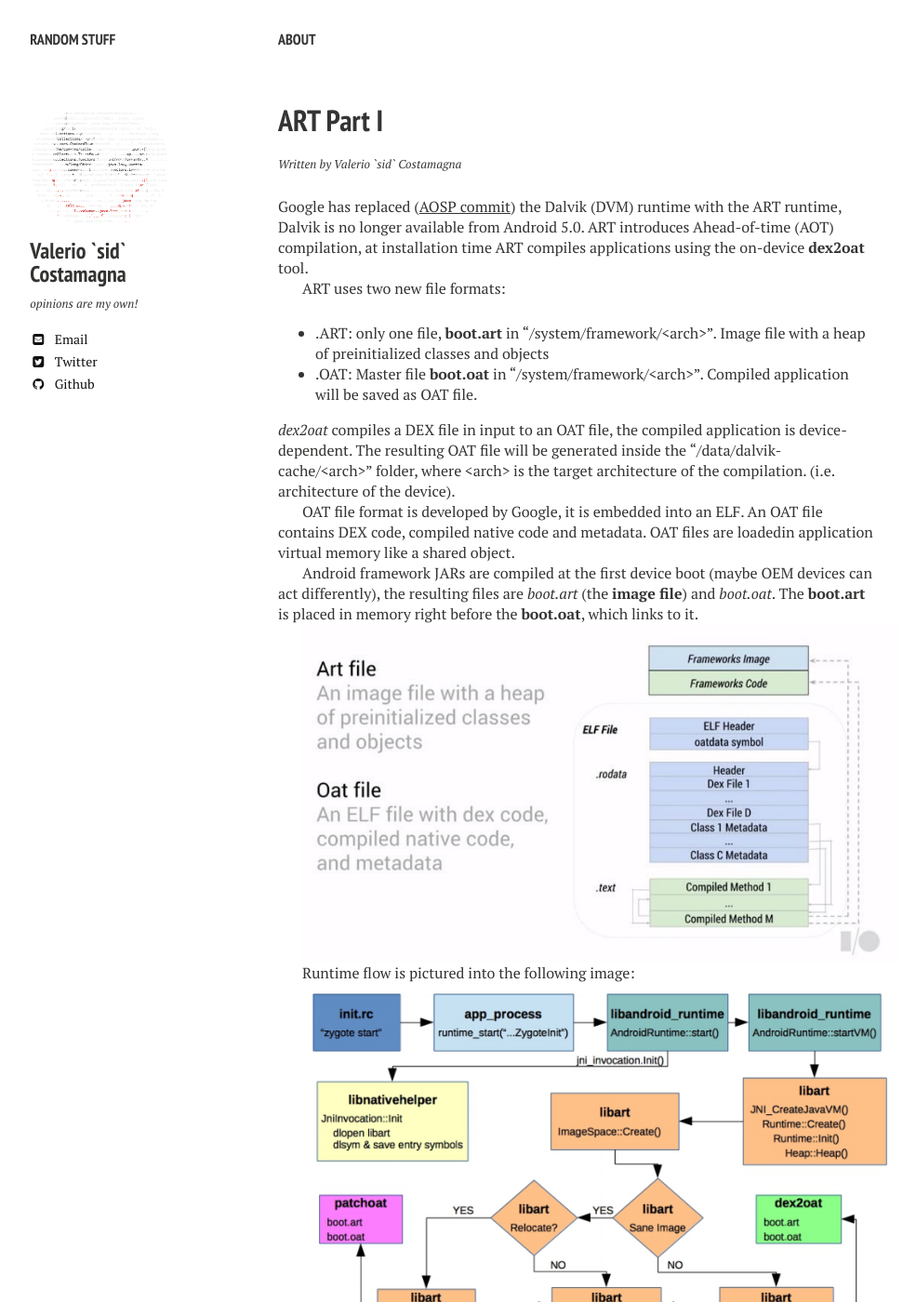
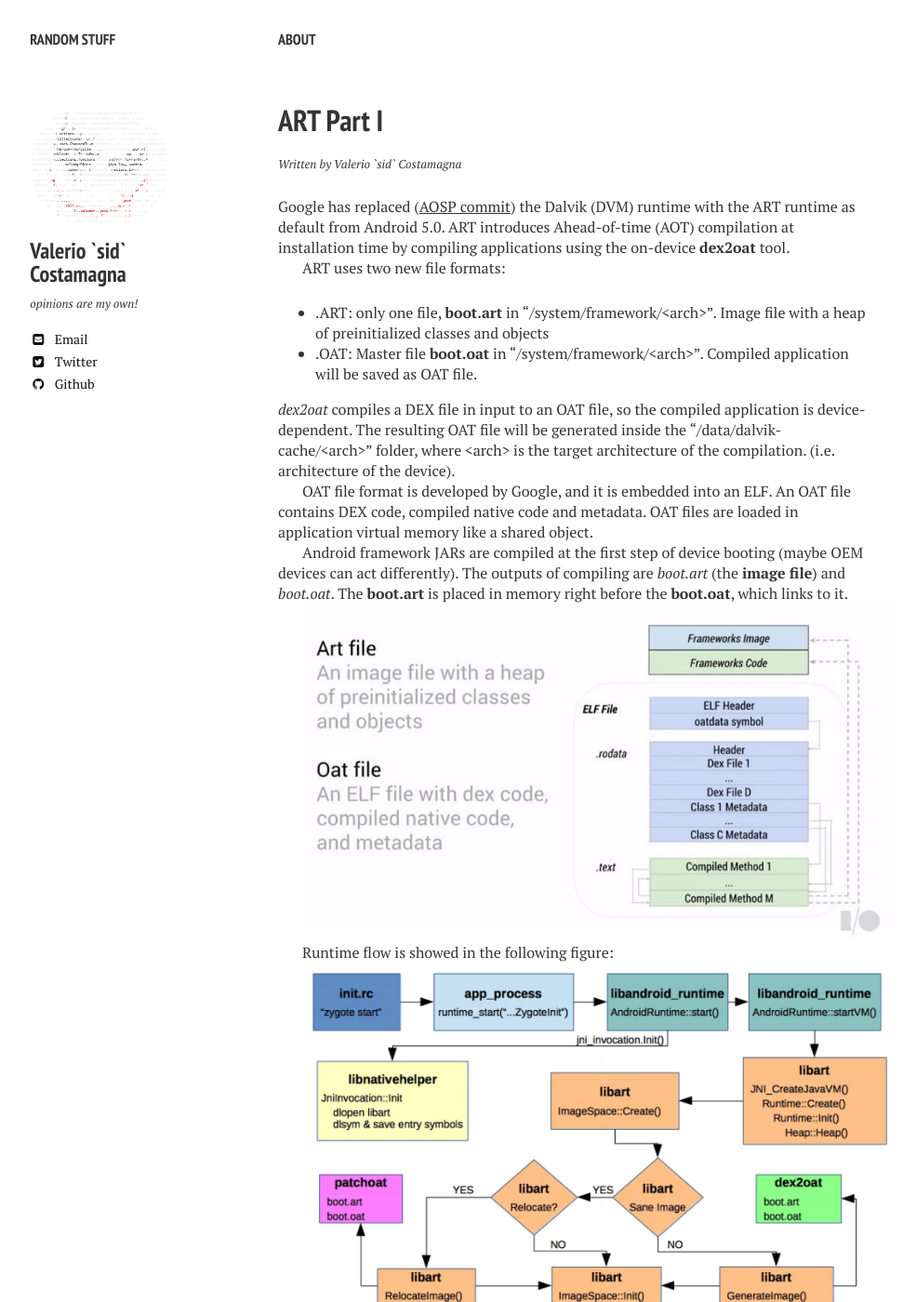
Before and after one commit to vaioco/vaioco.github.io, a Jekyll site: the page built from _posts/ART/2016-01-24-art-part-i.markdown, in a window 1280 px wide and 1400 px high. Shown: the whole window at 93% size, without its empty margins (21-1006 px from the left). Built offline with Jekyll 4.4.1, drawn with Linux system fonts in a browser that asks for light colours; nearby versions of some CDN libraries; some web fonts are replaced; some of the changed text lies outside the part shown.

Commit message:
update syntax

```diff
--- a/_posts/ART/2016-01-24-art-part-i.markdown
+++ b/_posts/ART/2016-01-24-art-part-i.markdown
@@ -11,24 +11,24 @@ image:
 date: 2016-01-24T02:44:52+01:00
 ---
 
-Google has replaced ([AOSP commit](https://android-review.googlesource.com/#/c/98553/)) the Dalvik (DVM) runtime  with the ART runtime, Dalvik is no longer available from Android 5.0.
-ART introduces Ahead-of-time (AOT) compilation, at installation time ART compiles applications using the on-device **dex2oat** tool.
+Google has replaced ([AOSP commit](https://android-review.googlesource.com/#/c/98553/)) the Dalvik (DVM) runtime with the ART runtime as default from Android 5.0.
+ART introduces Ahead-of-time (AOT) compilation at installation time by compiling applications using the on-device **dex2oat** tool.
 
 ART uses two new file formats:
 
 + .ART: only one file, **boot.art** in "/system/framework/\<arch>". Image file with a heap of preinitialized classes and objects
 + .OAT: Master file **boot.oat** in "/system/framework/\<arch>". Compiled application will be saved as OAT file.
 
-_dex2oat_ compiles a DEX file in input to an OAT file, the compiled application is device-dependent. The resulting OAT file will be generated inside the "/data/dalvik-cache/\<arch>" folder, where \<arch> is the target architecture of the compilation. (i.e. architecture of the device).
+_dex2oat_ compiles a DEX file in input to an OAT file, so the compiled application is device-dependent. The resulting OAT file will be generated inside the "/data/dalvik-cache/\<arch>" folder, where \<arch> is the target architecture of the compilation. (i.e. architecture of the device).
 
-OAT file format is developed by Google, it is embedded into an ELF. An OAT file contains DEX code, compiled native code and metadata. OAT files are loadedin application virtual memory like a shared object.
+OAT file format is developed by Google, and it is embedded into an ELF. An OAT file contains DEX code, compiled native code and metadata. OAT files are loaded in application virtual memory like a shared object.
 
-Android framework JARs are compiled at the first device boot (maybe OEM devices can act differently), the resulting files are _boot.art_ (the **image file**) and _boot.oat_.
+Android framework JARs are compiled at the first step of device booting (maybe OEM devices can act differently). The outputs of compiling are _boot.art_ (the **image file**) and _boot.oat_.
 The **boot.art** is placed in memory right before the **boot.oat**, which links to it.
 
 ![My helpful screenshot]({{ site.url }}/assets/imgs/file_formats.png)
 
-Runtime flow is pictured into the following image:
+Runtime flow is showed in the following figure:
 
 ![asd]({{ site.url }}/assets/imgs/runtime_flow.png)
 
@@ -36,9 +36,9 @@ This journey into ART runtime is focused on discover how Java virtual methods ar
 
 ## ART Data Struct
 
-The ART runtime is written in C++, so things are implemented by C++ class, we are going to exploits ART's data structures for hooking Java virtual methods by vtable tampering.
+The ART runtime is written in C++, and we are going to exploits ART's data structures for hooking Java virtual methods by vtable tampering.
 
-For our scope the useful ART Data Structures (ADS) are:
+For our scope, some useful ART Data Structures (ADS) are:
 
 1. **Class** ([androidxref](http://androidxref.com/6.0.1_r10/xref/art/runtime/mirror/class.h))
 2. **ArtMethod** ([androidxref](http://androidxref.com/6.0.1_r10/xref/art/runtime/art_method.h))
@@ -76,9 +76,9 @@ Before starting the real fun, let me introduce my debugging envinronment.
 
 ### Debugging tips ###
 
-I suggest to you to use Ubuntu for building from AOSP ( or debian is likely as well). I used a Nexus6 with AOSP,my running version at the writing time is XXX
+I suggest to you to use Ubuntu for building from AOSP ( or debian is likely as well). I used a Nexus6 with AOSP,my running version at the writing time is 5.1.1.
 
-I'm going to use GDB as debugger, radare is a very good alternative, with AOSP symbols. Create a directory with links to AOSP symbols, like the following:
+I'm going to use GDB as debugger, and radare is a very good alternative, with AOSP symbols. Create a directory with links to AOSP symbols, like the following:
 
 {% highlight bash linenos %}
 lrwxrwxrwx 1 root root   72 gen 23 15:46 app_process32 -> symbols/system/bin/app_process32
@@ -100,7 +100,7 @@ target remote :1337
 set solib-search-path .
 {% endhighlight %}
 
-Port 1337 will be used for connecting to the debugger instance running on the device, we have to forward this port using adb utility. run the following command:
+Port 1337 will be used for connecting to the debugger instance running on the device. We have to forward this port by using adb with running the following command:
 
 {% highlight bash linenos %}
 adb forward tcp:1337 tcp:1337
--- a/_posts/ART/2016-01-25-art-part-ii-hooking.markdown
+++ b/_posts/ART/2016-01-25-art-part-ii-hooking.markdown
@@ -30,12 +30,12 @@ To achieve point 1 we use the _DexClassLoader_ API, the "patch" method **B** is
 
 Once we have got the information scanning the memory, we can achieve point 3 using just simple memory operations by native code.
 
-Using the **A** memory reference returned by _GetMethodID_ we can parse the _ArtMethod_ structure and access to its following elements:
+Using the **A** memory reference returned by _GetMethodID_ , we can parse the _ArtMethod_ structure and access to its following elements:
 
 1. **declaring_class_**
 2. **method_index_**
 
-The former is a reference to **Z** (a **Class** object), that is the class which contains the method **A**. The latter is the **A**'s index value inside **Z** vtable.
+The former is a reference to **Z** (a **Class** object). This class contains the method **A**. The latter is the **A**'s index value inside **Z** vtable.
 
 Following the _declaring\_class\__ pointer, we can parse the **Class** object from memory to access its following elements:
 
--- a/_posts/ART/2016-01-25-art-part-iii-arthook-framework.markdown
+++ b/_posts/ART/2016-01-25-art-part-iii-arthook-framework.markdown
@@ -64,12 +64,12 @@ Let's start explaining the Java API bridge.
 public static native Object callOriginalMethod(String key, Object thiz, Object[] args);
 {% endhighlight %}
 
-First argument is the 'unique key' used to identify original method from dictionary data structure, the second one is the _this_ object and the last one is the arguments array.
+First argument is the 'unique key' used to identify original method from dictionary data structure, and the second one is the _this_ object and the last one is the arguments array.
 
 Suppose the method you want to hook is _GetDeviceID_ within _TelephonyManager_ class, the key used by the framework to identify that method is: XXX
 Basically, it is the concatenation of classname, methodname and method signature.
 
-The "patch" code contains the alternative code to execute when a call is hooked, users can define they own "patch" code. The following is an example of a "patch" method for _getDeviceId_ API method :
+The "patch" code contains the alternative code to execute when a call is hooked. Users can define they own "patch" code. The following is an example of a "patch" method for _getDeviceId_ API method :
 
 {% highlight Java linenos %}
 package org.test.patchcode
```
Also changed, not shown: other parts of _posts/ART/2016-01-24-art-part-i.markdown (+3 -3 lines), other parts of _posts/ART/2016-01-25-art-part-ii-hooking.markdown (+1 -1 lines).
